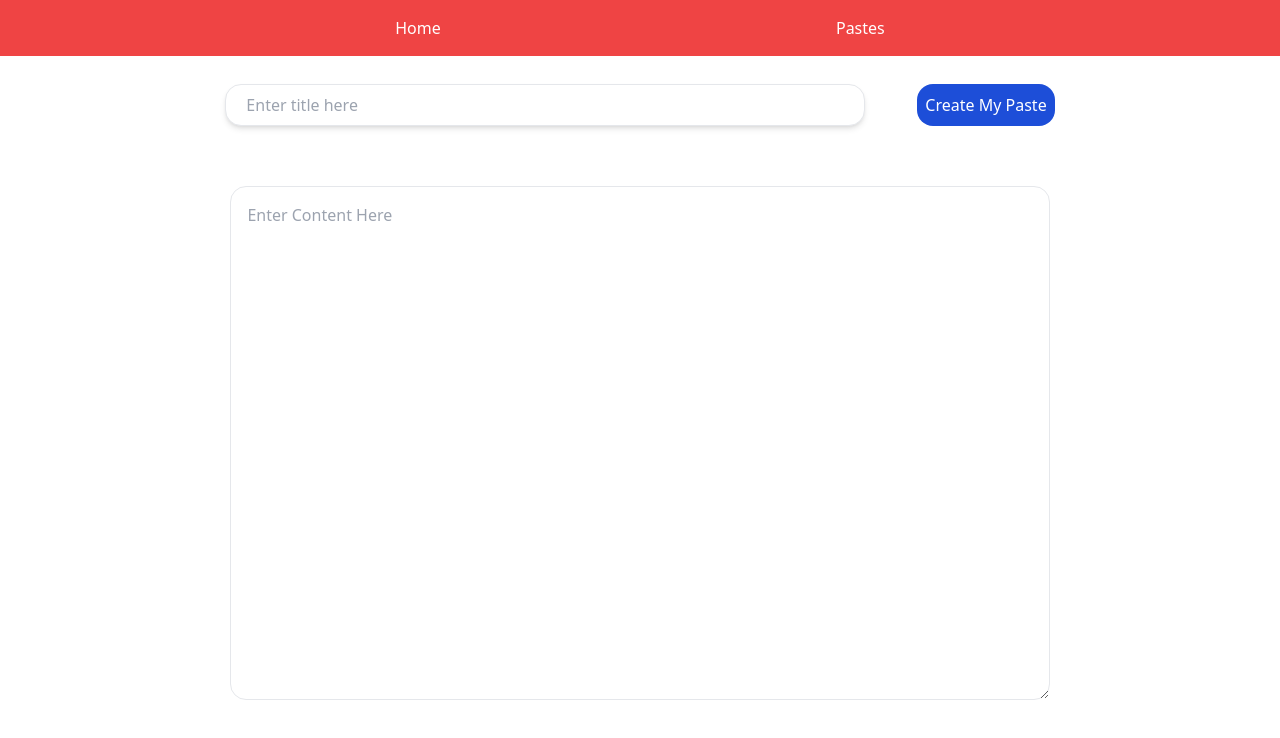
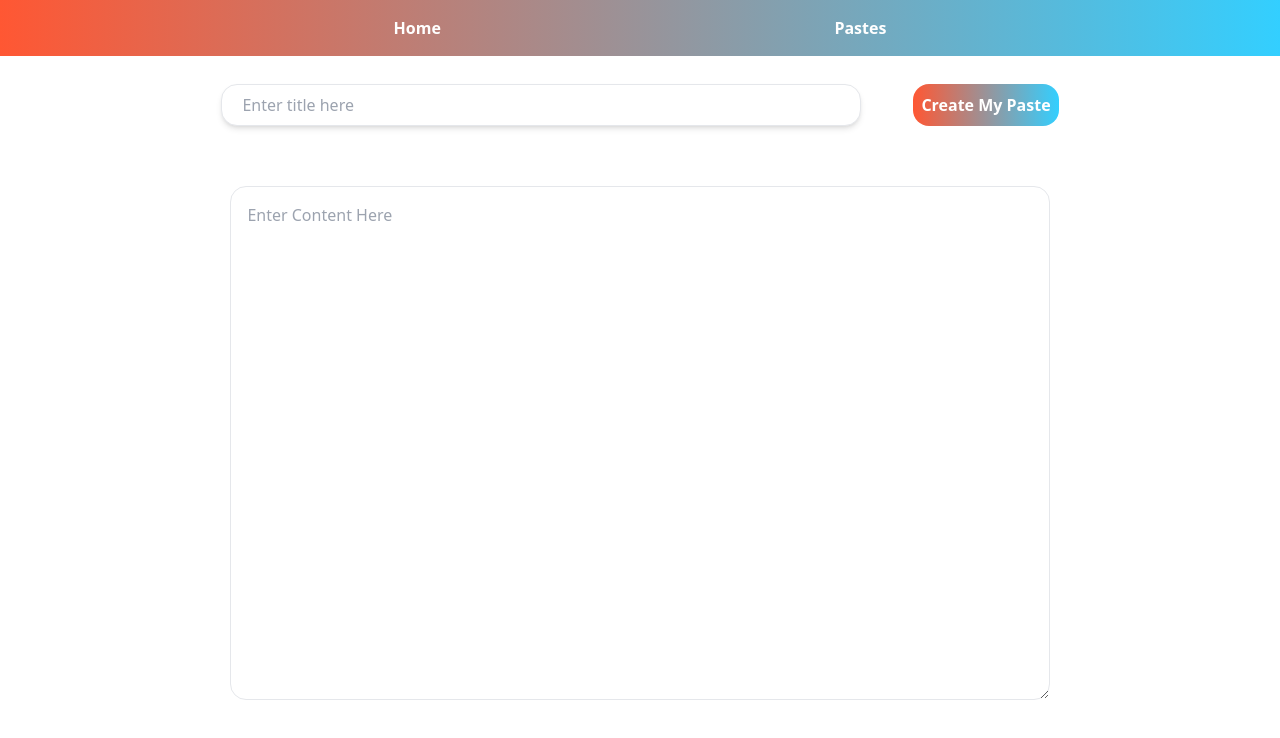
Before and after one commit to pandit-pradeep/Creating-Paste-App, a React (Vite) app in the folder Paste-App/: page / in a window 1280 px wide. Shown: the top 738 px of the page. Built offline with nearby package versions, Linux system fonts and the light colour scheme.

Commit message:
Update Done

```diff
--- a/Paste-App/src/components/Home.jsx
+++ b/Paste-App/src/components/Home.jsx
@@ -65,7 +65,7 @@ const Home = () => {
 
         <button
           onClick={createPaste}
-          className='p-2 rounded-2xl m-3 bg-blue-700 text-white  '>
+          className='p-2 rounded-2xl m-3 bg-gradient-to-r from-[#ff5733] to-[#33cfff] font-semibold text-white  '>
           {
             pasteId ? "Update My Paste" : "Create My Paste"
           }
--- a/Paste-App/src/components/Navbar.jsx
+++ b/Paste-App/src/components/Navbar.jsx
@@ -3,7 +3,7 @@ import { NavLink } from 'react-router-dom'
 
 const Navbar = () => {
   return (
-    <div className='flex flex-row gap-4 bg-red-500 text-white p-4 place-content-evenly'>
+    <div className='flex flex-row gap-4 bg-gradient-to-r from-[#ff5733] to-[#33cfff] font-semibold text-white p-4 place-content-evenly'>
       <NavLink to="/">
         Home
       </NavLink>
--- a/Paste-App/src/components/ViewPaste.jsx
+++ b/Paste-App/src/components/ViewPaste.jsx
@@ -16,7 +16,7 @@ const ViewPaste = () => {
    <div>
       <div className='flex flex-row gap-7 justify-center mt-4 place-content-between'>
         <input
-          className='p-2 rounded-2xl m-3 bg-slate-600 w-[65%] pl-5 '
+          className='p-2 rounded-2xl m-3  w-[65%] pl-5 '
           type="text"
           placeholder='Enter title here'
           value={paste.title}
```
